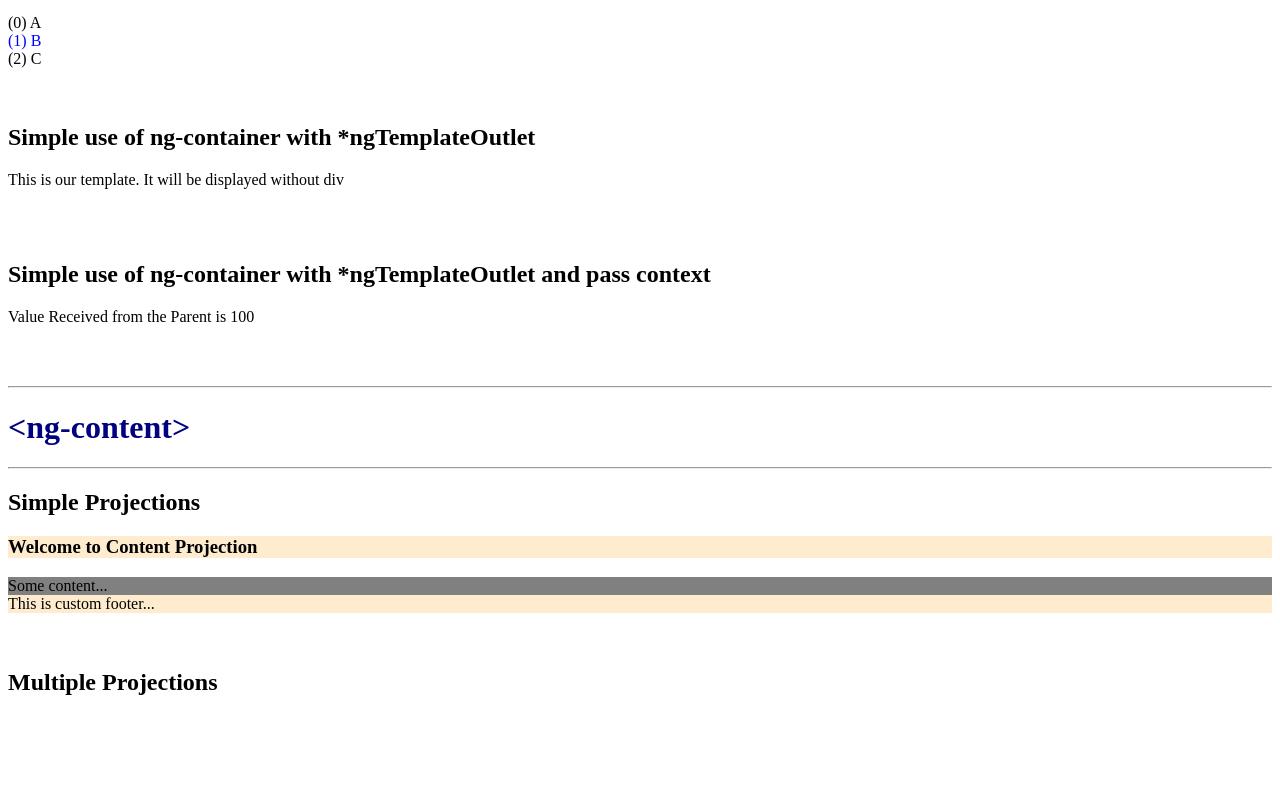
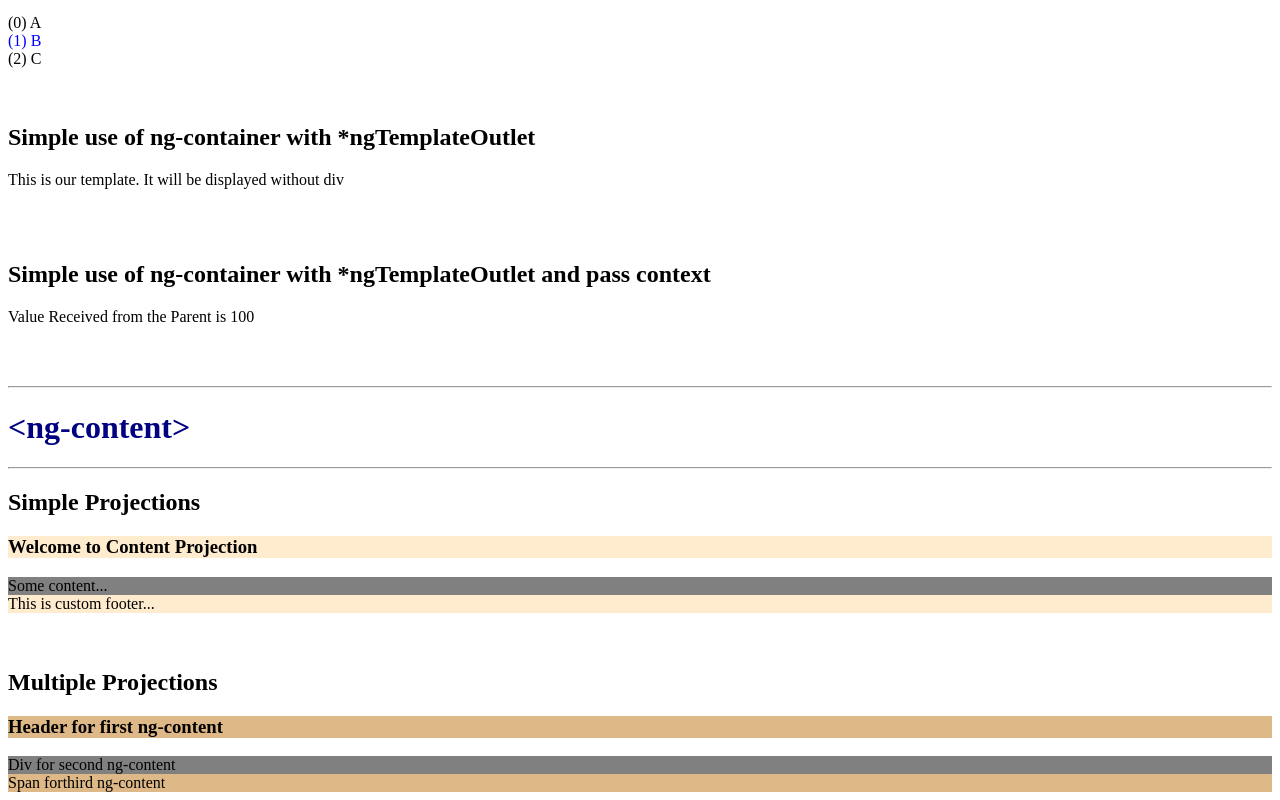
Before and after one commit to moradiyahari/angular-core-concepts, an Angular app: page / in a window 1280 px wide. Shown: the part 1182-1982 px from the top of the page. Before the commit the page ends 1898 px from the top, so only its background shows below. Built offline with nearby package versions, Linux system fonts and the light colour scheme.

Commit message:
3 files modified

```diff
--- a/src/app/my-ng-content/my-ng-content.html
+++ b/src/app/my-ng-content/my-ng-content.html
@@ -7,3 +7,8 @@
 <br />
 
 <h2>Multiple Projections</h2>
+<project-content2>
+  <h3>Header for first ng-content</h3>
+  <div>Div for second ng-content</div>
+  <span>Span forthird ng-content</span>
+</project-content2>
--- a/src/app/my-ng-content/project-content2/project-content2.css
+++ b/src/app/my-ng-content/project-content2/project-content2.css
@@ -0,0 +1,9 @@
+.heading{
+  background-color:burlywood;
+}
+.body{
+  background-color: gray;
+}
+.footer{
+  background-color: burlywood;
+}
--- a/src/app/my-ng-content/project-content2/project-content2.html
+++ b/src/app/my-ng-content/project-content2/project-content2.html
@@ -0,0 +1,9 @@
+<div class="heading">
+  <ng-content select="h3"></ng-content>
+</div>
+<div class="body">
+  <ng-content select="div"></ng-content>
+</div>
+<div class="footer">
+  <ng-content></ng-content>
+</div>
```
